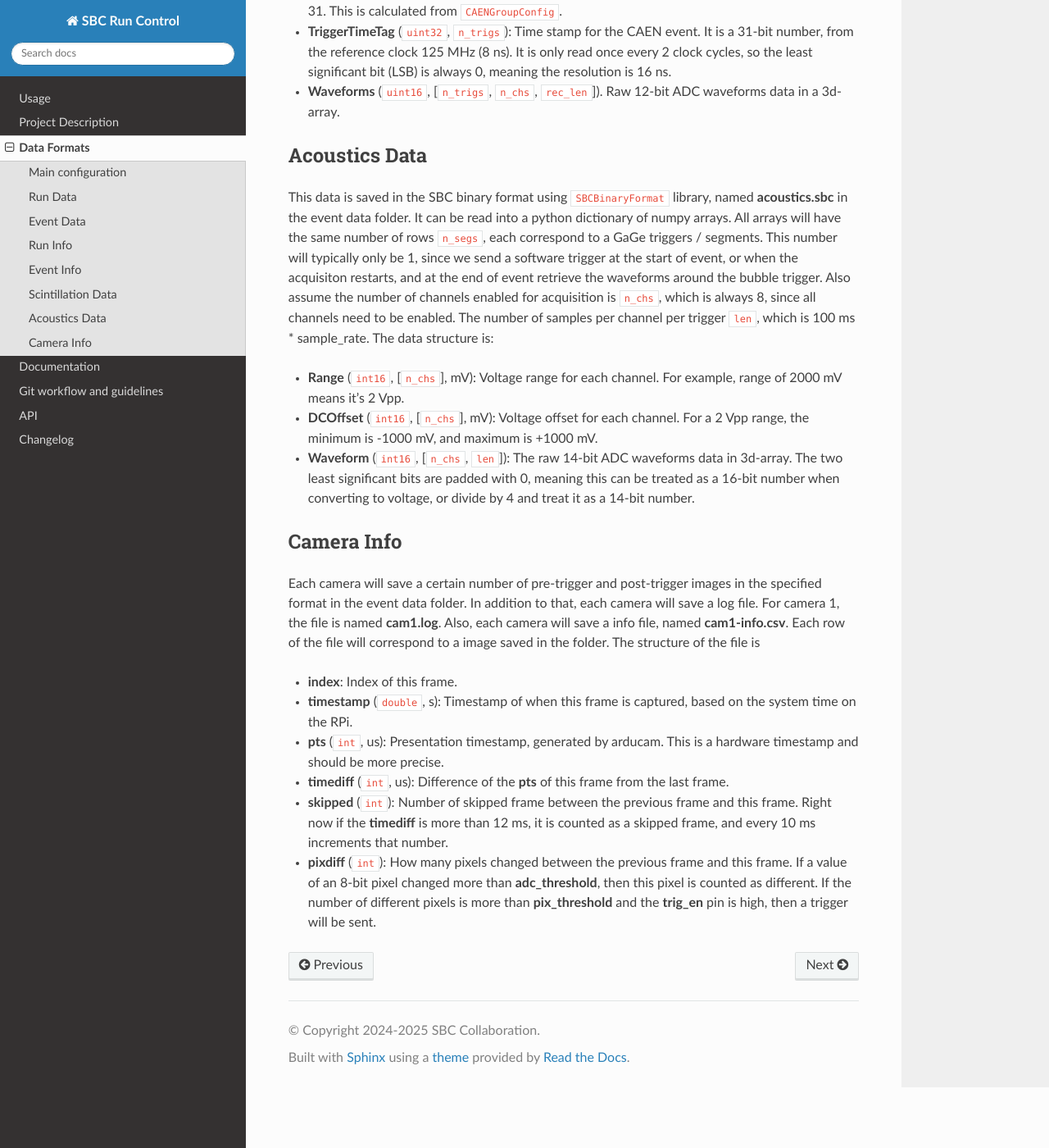
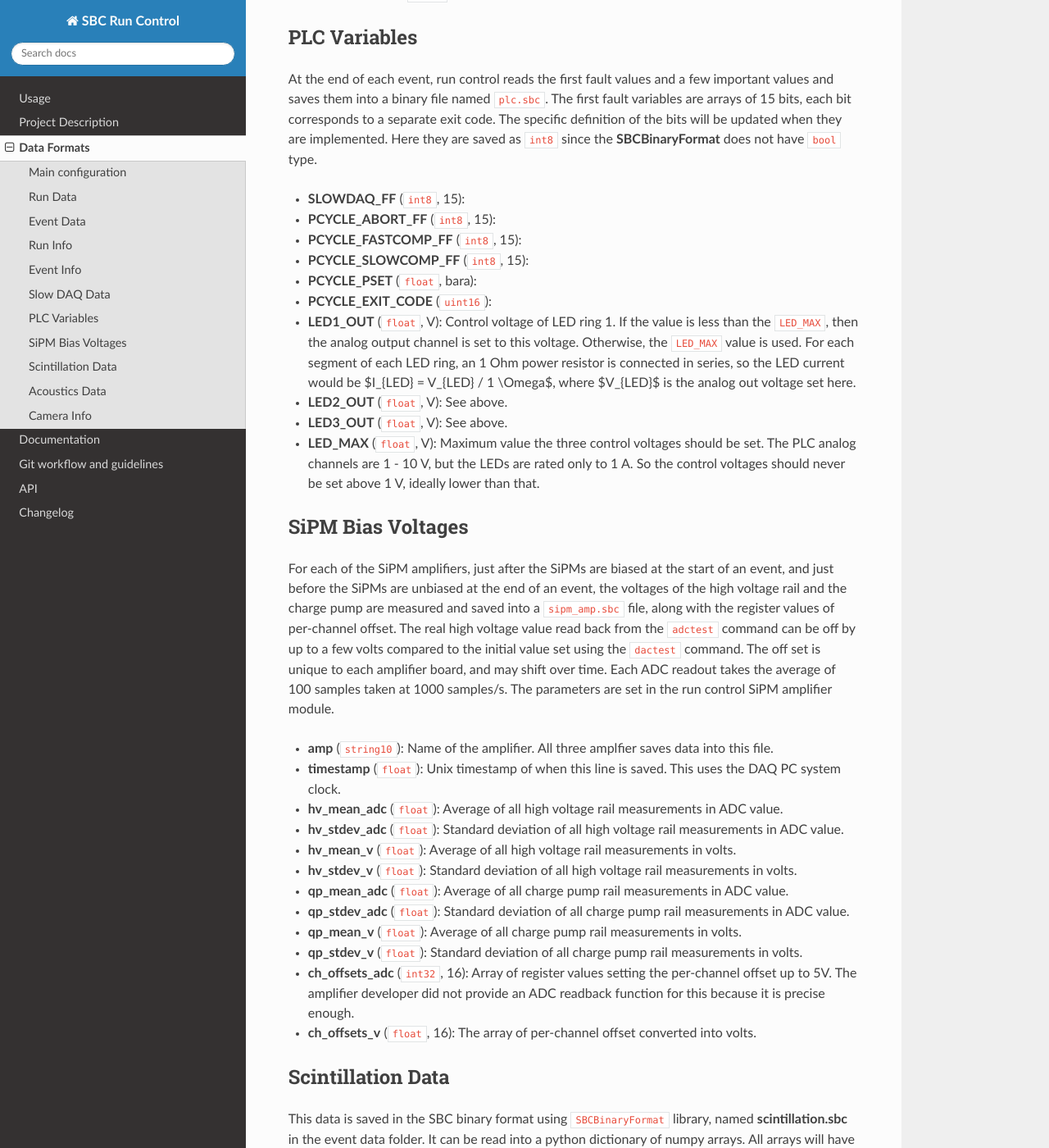
Before and after one commit to SBC-Collaboration/SBC-RunControl, a Sphinx documentation site: the page built from docs/data_format.md, in a window 1280 px wide and 1400 px high, scrolled down 9989 px. Shown: the whole window at 82% size. Built offline with Sphinx 7.4.7 and the Read the Docs theme 3.1.0, drawn with Linux system fonts in a browser that asks for light colours; some of the changed text lies outside the part shown.

Commit message:
Update documentation for slow_daq.sbc, plc.sbc, and sipm_amp.sbc

```diff
--- a/docs/data_format.md
+++ b/docs/data_format.md
@@ -246,6 +246,51 @@
 - **stop_time** (`double`): Timestamp of the event stop.
 - **trigger_source** (`string100`): Name of trigger's first fault.
 
+## Slow DAQ Data
+For each pressure cycle, the PLC saves the 10 ms resolution data of a few important pressure transducers and valves. When an event ends, run control copies the data to the `slow_daq.sbc` file in the data folder.
+- **time_ms** (`uint32`):
+- **valves** (`uint32`):
+- **PT3308** (`float`):
+- **PT3309** (`float`):
+- **PT3311** (`float`):
+- **PT3314** (`float`):
+- **PT3320** (`float`):
+- **PT3332** (`float`):
+- **PT3333** (`float`):
+- **CYL3334** (`float`):
+- **LT3335** (`float`):
+- **SERVO3321_OUT** (`float`):
+- **SERVO3321_IN** (`float`):
+
+## PLC Variables
+At the end of each event, run control reads the first fault values and a few important values and saves them into a binary file named `plc.sbc`.
+The first fault variables are arrays of 15 bits, each bit corresponds to a separate exit code. The specific definition of the bits will be updated when they are implemented. Here they are saved as `int8` since the **SBCBinaryFormat** does not have `bool` type.
+- **SLOWDAQ_FF** (`int8`, 15):
+- **PCYCLE_ABORT_FF** (`int8`, 15):
+- **PCYCLE_FASTCOMP_FF** (`int8`, 15):
+- **PCYCLE_SLOWCOMP_FF** (`int8`, 15):
+- **PCYCLE_PSET** (`float`, bara):
+- **PCYCLE_EXIT_CODE** (`uint16`):
+- **LED1_OUT** (`float`, V): Control voltage of LED ring 1. If the value is less than the `LED_MAX`, then the analog output channel is set to this voltage. Otherwise, the `LED_MAX` value is used. For each segment of each LED ring, an 1 Ohm power resistor is connected in series, so the LED current would be $I_{LED} = V_{LED} / 1 \Omega$, where $V_{LED}$ is the analog out voltage set here.
+- **LED2_OUT** (`float`, V): See above.
+- **LED3_OUT** (`float`, V): See above.
+- **LED_MAX** (`float`, V): Maximum value the three control voltages should be set. The PLC analog channels are 1 - 10 V, but the LEDs are rated only to 1 A. So the control voltages should never be set above 1 V, ideally lower than that.
+
+## SiPM Bias Voltages
+For each of the SiPM amplifiers, just after the SiPMs are biased at the start of an event, and just before the SiPMs are unbiased at the end of an event, the voltages of the high voltage rail and the charge pump are measured and saved into a `sipm_amp.sbc` file, along with the register values of per-channel offset. The real high voltage value read back from the `adctest` command can be off by up to a few volts compared to the initial value set using the `dactest` command. The off set is unique to each amplifier board, and may shift over time. Each ADC readout takes the average of 100 samples taken at 1000 samples/s. The parameters are set in the run control SiPM amplifier module.
+- **amp** (`string10`): Name of the amplifier. All three amplfier saves data into this file.
+- **timestamp** (`float`): Unix timestamp of when this line is saved. This uses the DAQ PC system clock.
+- **hv_mean_adc** (`float`): Average of all high voltage rail measurements in ADC value.
+- **hv_stdev_adc** (`float`): Standard deviation of all high voltage rail measurements in ADC value.
+- **hv_mean_v** (`float`): Average of all high voltage rail measurements in volts.
+- **hv_stdev_v** (`float`): Standard deviation of all high voltage rail measurements in volts.
+- **qp_mean_adc** (`float`): Average of all charge pump rail measurements in ADC value.
+- **qp_stdev_adc** (`float`): Standard deviation of all charge pump rail measurements in ADC value.
+- **qp_mean_v** (`float`): Average of all charge pump rail measurements in volts.
+- **qp_stdev_v** (`float`): Standard deviation of all charge pump rail measurements in volts.
+- **ch_offsets_adc** (`int32`, 16): Array of register values setting the per-channel offset up to 5V. The amplifier developer did not provide an ADC readback function for this because it is precise enough.
+- **ch_offsets_v** (`float`, 16): The array of per-channel offset converted into volts.
+
 ## Scintillation Data
 This data is saved in the SBC binary format using `SBCBinaryFormat` library, named **scintillation.sbc** in the event data folder. It can be read into a python dictionary of numpy arrays. All arrays will have the same number of rows `n_trigs`, each correspond to a CAEN trigger. Also assume the number of channels enabled for acquisition is `n_chs`, and the record length (number of samples per channel per trigger) is `rec_len`. The data structure is:
 - **EventCounter** (`uint32`, `n_trigs`): The index for this CAEN event (CAEN trigger). If **counting_mode** is "All", then this counter will increment for both accepted and rejected triggers.
```
Also changed, not shown: 1 other file.
